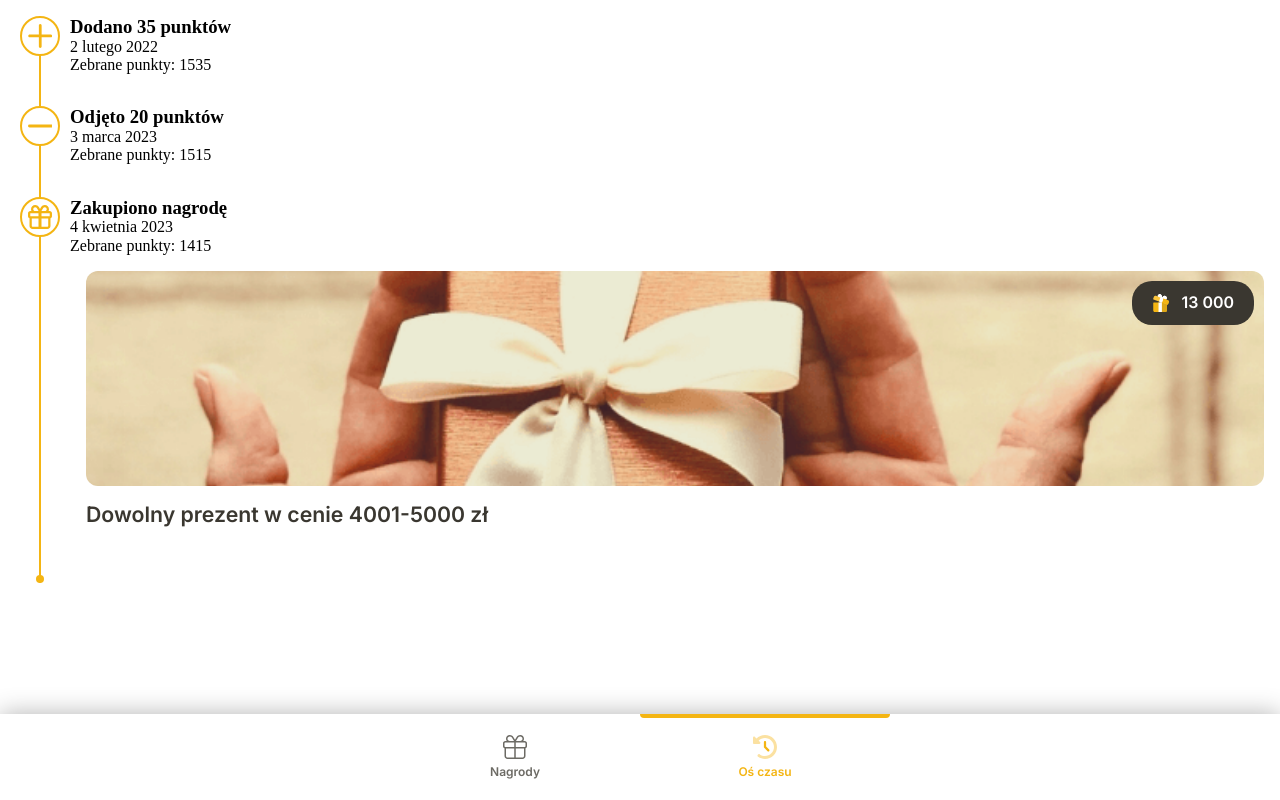
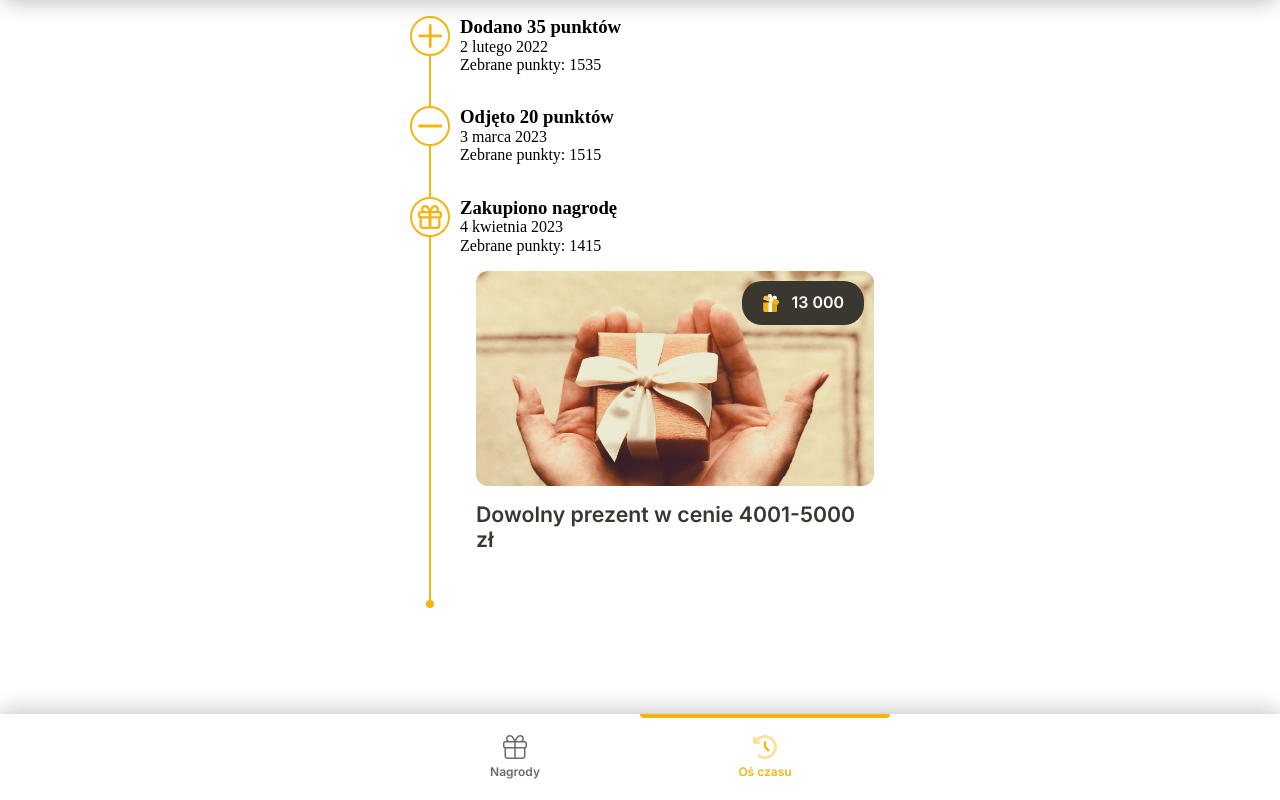
Before and after one commit to jerzy-jarczynski/react-rewards-app, a React (Create React App) app: page /react-rewards/timeline in a window 1280 px wide. Built offline with nearby package versions, Linux system fonts and the light colour scheme.

Commit message:
Change App structure, Add page transition on change

```diff
--- a/src/App.js
+++ b/src/App.js
@@ -1,18 +1,47 @@
+// react
+import { useState, useEffect } from 'react';
 // router
-import { Routes, Route } from 'react-router-dom';
+import { Routes, Route, useLocation } from 'react-router-dom';
 // components
 import NavBar from './components/features/NavBar/NavBar';
+import Container from './components/common/Container/Container';
+import PointsBar from './components/features/PointsBar/PointsBar';
 // pages
 import Rewards from './components/pages/Rewards/Rewards';
 import TimeLine from './components/pages/TimeLine/TimeLine';
+// styles
+import './styles/pageTransitions.scss';
 
 const App = () => {
+
+  const location = useLocation();
+
+  const [displayLocation, setDisplayLocation] = useState(location);
+  const [transitionStage, setTransistionStage] = useState("fadeIn");
+
+  useEffect(() => {
+    if (location !== displayLocation) setTransistionStage("fadeOut");
+  }, [location, displayLocation]);
+
   return (
     <>
-      <Routes>
-        <Route path="/react-rewards" element={<Rewards />} />
-        <Route path="/react-rewards/timeline" element={<TimeLine />} />
-      </Routes>
+      <PointsBar />
+      <div
+        className={`${transitionStage}`}
+        onAnimationEnd={() => {
+          if (transitionStage === "fadeOut") {
+            setTransistionStage("fadeIn");
+            setDisplayLocation(location);
+          }
+        }}
+      >
+        <Container>
+          <Routes location={displayLocation}>
+            <Route path="/react-rewards" element={<Rewards />} />
+            <Route path="/react-rewards/timeline" element={<TimeLine />} />
+          </Routes>
+        </Container>
+      </div>
       <footer>
         <NavBar />
       </footer>
--- a/src/components/common/Container/Container.js
+++ b/src/components/common/Container/Container.js
@@ -1,8 +1,22 @@
 import styles from './Container.module.scss';
+import { useLocation } from 'react-router-dom';
+import clsx from 'clsx';
+import { useState, useEffect } from 'react';
 
 const Container = ({ children }) => {
+
+  const location = useLocation();
+
+  const [currentUrl, setCurrentUrl] = useState('');
+  const [timeline, setTimeline] = useState(false);
+
+  useEffect(() => {
+    setCurrentUrl(location.pathname);
+    setTimeline(currentUrl === '/react-rewards/timeline');
+  }, [location.pathname, currentUrl]);
+
   return (
-    <div className={ styles.container }>
+    <div className={ clsx(styles.container, timeline && styles.timeline, 'page') }>
       { children }
     </div>
   );
--- a/src/components/common/Container/Container.module.scss
+++ b/src/components/common/Container/Container.module.scss
@@ -1,12 +1,21 @@
 .container {
   width: 100%;
-  padding: 115px 0;
+  padding: 115px 0 80px;
   margin: 0 auto;
+  transition: all .2s ease;
+}
+
+.timeline {
+  padding-top: 0;
 }
 
 @media (min-width: 500px) {
   .container {
     max-width: 500px;
-    padding: 130px 0;
+    padding: 130px 0 90px;
+  }
+
+  .timeline {
+    padding-top: 0;
   }
 }
--- a/src/components/features/PointsBar/PointsBar.js
+++ b/src/components/features/PointsBar/PointsBar.js
@@ -2,16 +2,21 @@ import styles from './PointsBar.module.scss';
 import PointsButton from '../../common/PointsButton/PointsButton';
 import PopUp from '../../features/PopUp/PopUp';
 import AddPointsWidget from '../AddPointsWidget/AddPointsWidget';
-import { useState } from 'react';
+import { useState, useEffect } from 'react';
 import { getAllPoints } from '../../../redux/pointsRedux';
 import { useSelector } from 'react-redux';
+import { useLocation } from 'react-router-dom';
+import clsx from 'clsx';
 
 const NavBar = () => {
 
+  const location = useLocation();
   const points = useSelector(getAllPoints);
 
   const [open, setOpen] = useState(false);
   const [scrollableContent] = useState(document.querySelector('body'));
+  const [currentUrl, setCurrentUrl] = useState('');
+  const [timeline, setTimeline] = useState(false);
 
   const openPopUp = () => setOpen(true);
   const closePopUp = () => setOpen(false);
@@ -26,8 +31,13 @@ const NavBar = () => {
     }
   };
 
+  useEffect(() => {
+    setCurrentUrl(location.pathname);
+    setTimeline(currentUrl === '/react-rewards/timeline');
+  }, [location.pathname, currentUrl]);
+
   return (
-    <header className={ styles.PointsBar } >
+    <header className={ clsx(styles.PointsBar, timeline && styles.timeline) } >
       <h2 className={ styles.info }>Zebrane obecnie punkty</h2>
       <PointsButton location={ 'PointsBar' } amount={ points } clickFunction={ openPopUp } />
       { open ? showPopUp(open) : null }
--- a/src/components/features/PointsBar/PointsBar.module.scss
+++ b/src/components/features/PointsBar/PointsBar.module.scss
@@ -19,6 +19,7 @@
   flex-direction: column;
   align-items: center;
   justify-content: center;
+  transition: all .2s ease;
 }
 
 .info {
@@ -29,3 +30,7 @@
   line-height: 19px;
   text-align: center;
 }
+
+.timeline {
+  top: -113px;
+}
--- a/src/components/features/TimeLineEvent/TimeLineEvent.js
+++ b/src/components/features/TimeLineEvent/TimeLineEvent.js
@@ -5,11 +5,10 @@ import Reward from '../Reward/Reward';
 import clsx from 'clsx';
 import { useState, useEffect } from 'react';
 
+
 const TimeLineEvent = props => {
 
   const [iconSrc, setIconSrc] = useState('');
-
-  console.log('TimeLineEvent', props);
 
   const rewardData = useSelector(
     state => getRewardById(state, props.rewardId)
--- a/src/components/pages/Rewards/Rewards.js
+++ b/src/components/pages/Rewards/Rewards.js
@@ -1,18 +1,11 @@
-import PointsBar from '../../features/PointsBar/PointsBar';
-import Container from '../../common/Container/Container';
 import RewardsList from '../../views/RewardsList/RewardsList';
 
 const Rewards = () => {
 
   return (
-    <>
-      <PointsBar />
-      <main>
-        <Container>
-          <RewardsList />
-        </Container>
-      </main>
-    </>
+    <main>
+      <RewardsList />
+    </main>
   );
 
 };
--- /dev/null
+++ b/src/styles/pageTransitions.scss
@@ -0,0 +1,31 @@
+.fadeIn {
+  animation: 0.5s fadeIn forwards;
+}
+
+.fadeOut {
+  animation: 0.5s fadeOut forwards;
+}
+
+@keyframes fadeIn {
+  from {
+    opacity: 0;
+    transform: translate(-20px, 0);
+  }
+
+  to {
+    opacity: 1;
+    transform: translate(0px, 0px);
+  }
+}
+
+@keyframes fadeOut {
+  from {
+    opacity: 1;
+    transform: translate(0px, 0px);
+  }
+
+  to {
+    transform: translate(-20px, 0);
+    opacity: 0;
+  }
+}
```
